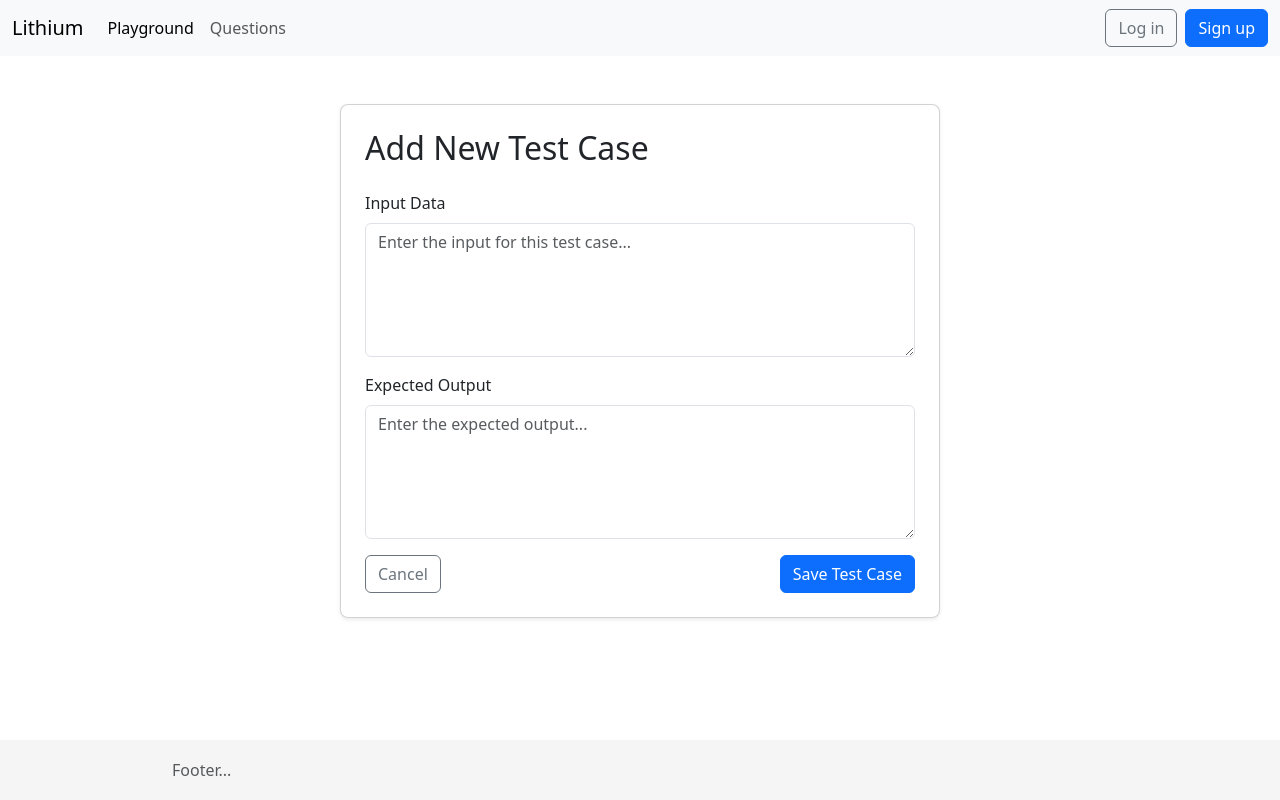
After one commit to vedant3436/code-interviewer, a Django app: page /questions/1/testcases/add/ in a window 1280 px wide. The commit adds this page. Run offline with Django 5.2, Linux system fonts and the light colour scheme; tables that the repository leaves empty hold one stand-in row (values such as "Sample post"); parts of the project's set-up code (start-up, migrations or seed data) failed here and were passed over.

Commit message:
add templates for questions app

```diff
--- a/src/questions/models.py
+++ b/src/questions/models.py
@@ -1,6 +1,6 @@
 from django.db import models
 from django.conf import settings
-
+from django.urls import reverse
 
 class Question(models.Model):
     """A coding question created by a user (author)."""
@@ -20,6 +20,9 @@ class Question(models.Model):
     def __str__(self):
         return self.title
 
+    def get_absolute_url(self):
+        return reverse("questions:question-detail", kwargs={"pk": self.pk})
+
 
 class TestCase(models.Model):
     """A test case belonging to a coding question."""
--- a/src/questions/urls.py
+++ b/src/questions/urls.py
@@ -1,6 +1,8 @@
 from django.urls import path
 
 from .views import QuestionCreateView, QuestionDeleteView, QuestionDetailView, QuestionListView, QuestionUpdateView, TestCaseCreateView, TestCaseDeleteView
+
+app_name = "questions"
 
 urlpatterns = [
     path("", QuestionListView.as_view(), name="question-list"),
--- a/src/questions/views.py
+++ b/src/questions/views.py
@@ -45,6 +45,11 @@ class TestCaseCreateView(CreateView):
     def get_success_url(self):
         return reverse("questions:question-detail", kwargs={"pk": self.kwargs["pk"]})
 
+    def get_context_data(self, **kwargs):
+        context = super().get_context_data(**kwargs)
+        context["question"] = get_object_or_404(Question, pk=self.kwargs["pk"])
+        return context
+
 class TestCaseDeleteView(DeleteView):
     model = TestCase
     template_name = "questions/testcase_confirm_delete.html"
--- a/src/templates/_base.html
+++ b/src/templates/_base.html
@@ -31,10 +31,10 @@
       <div class="collapse navbar-collapse" id="navbarSupportedContent">
         <ul class="navbar-nav me-auto mb-2 mb-lg-0">
           <li class="nav-item">
-            <a class="nav-link active" aria-current="page" href="{% url 'home' %}">Home</a>
+            <a class="nav-link active" aria-current="page" href="{% url 'playground' %}">Playground</a>
           </li>
           <li class="nav-item">
-            <a class="nav-link" href="{% url 'playground' %}">Playground</a>
+            <a class="nav-link" href="{% url 'questions:question-list' %}">Questions</a>
           </li>
         </ul>
         {% if user.is_authenticated %}
--- /dev/null
+++ b/src/templates/questions/testcase_form.html
@@ -0,0 +1,67 @@
+{% extends "_base.html" %}
+
+{% block content %}
+<div class="container mt-5">
+  <div class="row justify-content-center">
+    <div class="col-lg-8">
+      <div class="card shadow-sm rounded-3">
+        <div class="card-body p-4">
+          <h2 class="card-title mb-4">
+            {% if object %}
+              Edit Test Case
+            {% else %}
+              Add New Test Case
+            {% endif %}
+          </h2>
+
+          <form method="post">
+            {% csrf_token %}
+
+            <div class="mb-3">
+              <label for="id_input_data" class="form-label">Input Data</label>
+              <textarea
+                name="input_data"
+                id="id_input_data"
+                rows="5"
+                class="form-control"
+                placeholder="Enter the input for this test case..."
+              >{{ form.input_data.value|default_if_none:'' }}</textarea>
+              {% if form.input_data.errors %}
+                <div class="text-danger small mt-1">
+                  {{ form.input_data.errors }}
+                </div>
+              {% endif %}
+            </div>
+
+            <div class="mb-3">
+              <label for="id_expected_output" class="form-label">Expected Output</label>
+              <textarea
+                name="expected_output"
+                id="id_expected_output"
+                rows="5"
+                class="form-control"
+                placeholder="Enter the expected output..."
+              >{{ form.expected_output.value|default_if_none:'' }}</textarea>
+              {% if form.expected_output.errors %}
+                <div class="text-danger small mt-1">
+                  {{ form.expected_output.errors }}
+                </div>
+              {% endif %}
+            </div>
+
+            <div class="d-flex justify-content-between">
+              <a href="{% url 'questions:question-detail' pk=question.pk %}" class="btn btn-outline-secondary">
+                Cancel
+              </a>
+              <button type="submit" class="btn btn-primary">
+                Save Test Case
+              </button>
+            </div>
+          </form>
+
+        </div>
+      </div>
+    </div>
+  </div>
+</div>
+{% endblock %}
```
Also changed, not shown: src/templates/questions/question_confirm_delete.html (added, +19 -0 lines), src/templates/questions/question_detail.html (added, +38 -0 lines), src/templates/questions/question_form.html (added, +47 -0 lines), src/templates/questions/question_list.html (added, +25 -0 lines), src/templates/questions/testcase_confirm_delete.html (added, +16 -0 lines).
